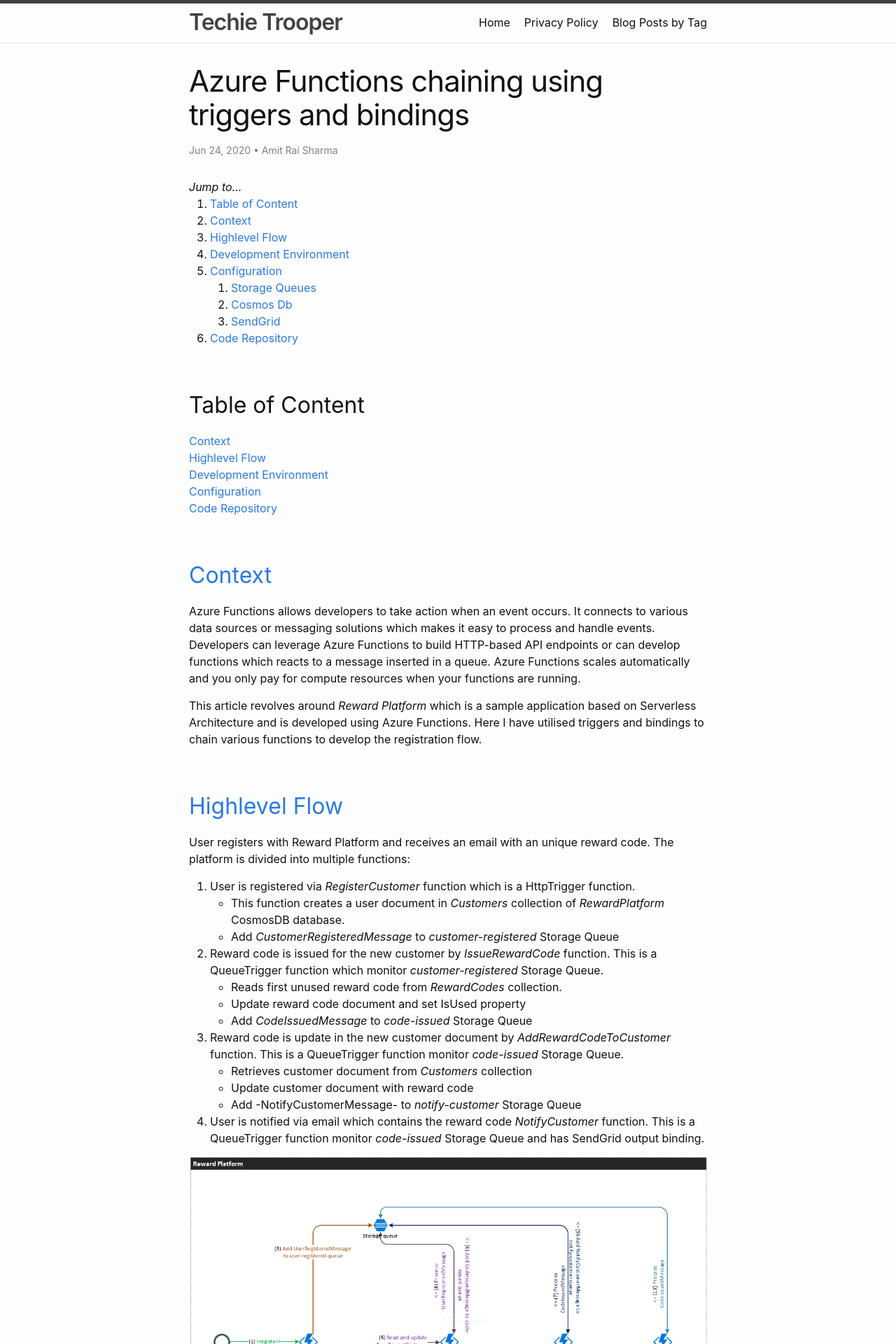
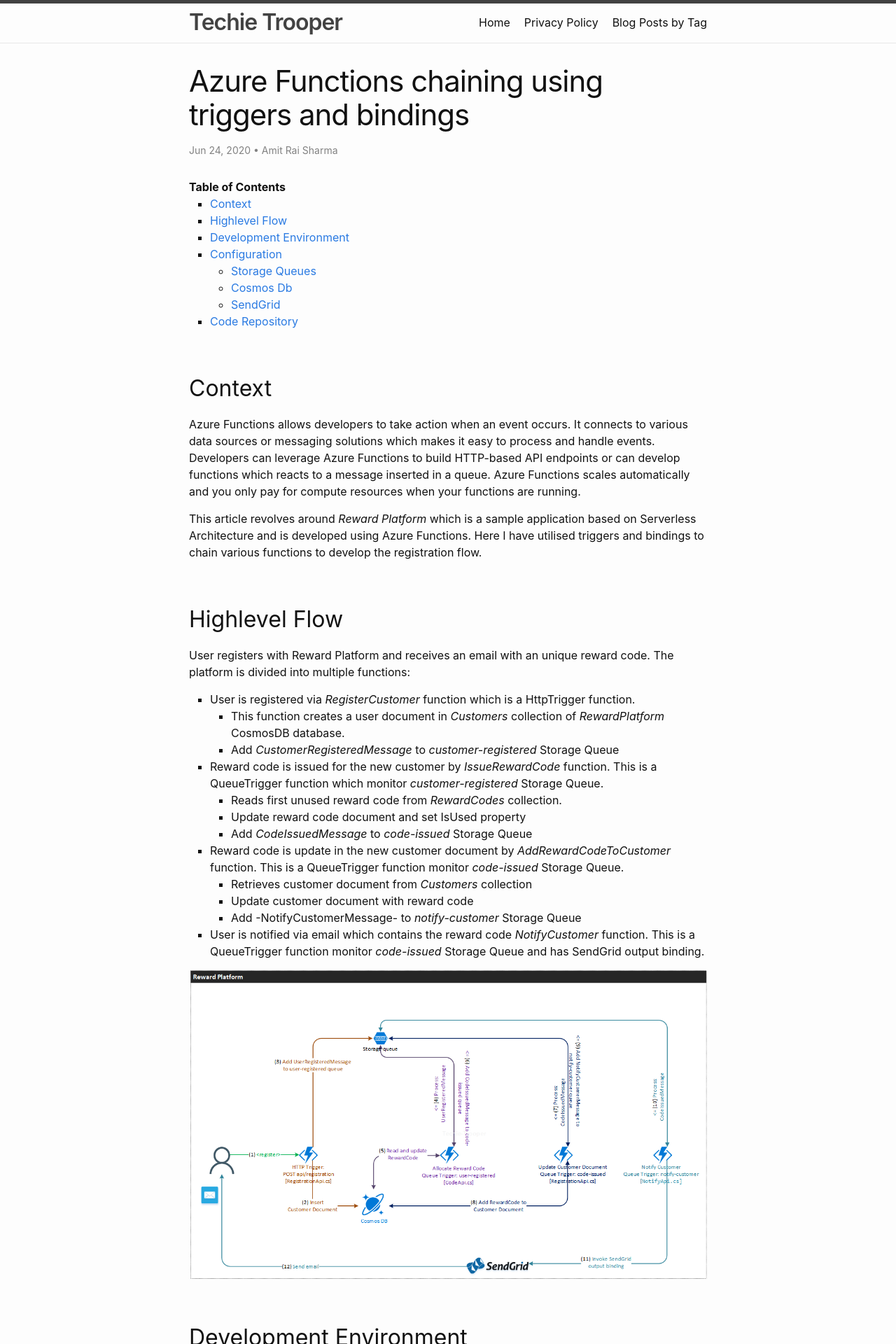
Before and after one commit to aarcosolutions/techie-trooper, a Jekyll site: the page built from _posts/azure/2020-06-24-function-chaining-using-triggers-bindings.md, in a window 1280 px wide. Shown: the top 1920 px of the page at 70% size. Built offline with Jekyll 4.4.1, drawn with Linux system fonts in a browser that asks for light colours; comment, search, counter and statistics services are not loaded.

Commit message:
styling toc

````diff
--- a/_posts/azure/2020-06-24-function-chaining-using-triggers-bindings.md
+++ b/_posts/azure/2020-06-24-function-chaining-using-triggers-bindings.md
@@ -7,20 +7,15 @@ author:
 - Amit Rai Sharma
 tags: azure azure-functions
 ---
-## Table of Content
-[Context](#context)<br>
-[Highlevel Flow](#highlevel-flow)<br>
-[Development Environment](#development-environment)<br>
-[Configuration](#configuration)<br>
-[Code Repository](#code-repository)<br>
 
-## <a href="#context">Context</a>
+
+## Context
 Azure Functions allows developers to take action when an event occurs. It connects to various data sources or messaging solutions which makes it easy to process and handle events. Developers can leverage Azure Functions to build HTTP-based API endpoints or can develop functions which reacts to a message inserted in a queue. Azure Functions scales automatically and you only pay for compute resources when your functions are running.
 
 
 This article revolves around _Reward Platform_ which is a sample application based on Serverless Architecture and is developed using Azure Functions. Here I have utilised triggers and bindings to chain various functions to develop the registration flow.
 
-## <a href="#highlevel-flow">Highlevel Flow</a>
+## Highlevel Flow
 User registers with Reward Platform and receives an email with an unique reward code. The platform is divided into multiple functions:
 
 1. User is registered via _RegisterCustomer_ function which is a HttpTrigger function.
@@ -41,7 +36,7 @@ User registers with Reward Platform and receives an email with an unique reward
 
 ![reward-platform-highlevel.png](/assets/images/reward-platform-highlevel.png)
 
-## <a href="#development-environment">Development Environment</a>
+## Development Environment
 - Visual Studio 2019 / Visual Studio Code
 - [Storage Account Emulator](https://azure.microsoft.com/downloads/) (deployed as part of Azure SDK)
 - [Cosmos DB Emulator](https://aka.ms/cosmosdb-emulator)
@@ -51,7 +46,7 @@ User registers with Reward Platform and receives an email with an unique reward
    - Microsoft.Azure.WebJobs.Extensions.Storage - 3.0.10
    - Microsoft.NET.Sdk.Functions - 3.0.7
 
-## <a href="#configuration">Configuration</a>
+## Configuration
 ### Storage Queues
 Create following queues on your Storage Account / Storage Emulator
 - customer-registered
@@ -77,7 +72,7 @@ Create following queues on your Storage Account / Storage Emulator
 
 You will need a SendGrid account to send emails. I have utilised the free SendGrid account which came with Microsoft Partner Action Pack Subscription.
 
-## <a href="#code-repository">Code Repository</a>
+## Code Repository
 ```bash
 git clone https://aarcosolution@dev.azure.com/aarcosolution/techie-trooper/_git/reward-platform
 ```
--- a/assets/css/style.scss
+++ b/assets/css/style.scss
@@ -29,3 +29,11 @@ a:hover {
   color: #0056b3;
   text-decoration: underline;
 }
+
+li ol li {
+  list-style-type: circle;
+}
+
+li {
+  list-style-type: square;
+}
--- a/assets/js/toc.js
+++ b/assets/js/toc.js
@@ -3,7 +3,7 @@
     $.fn.toc = function(options) {
       var defaults = {
         noBackToTopLinks: false,
-        title: '<i>Jump to...</i>',
+        title: '<b>Table of Contents</b>',
         minimumHeaders: 3,
         headers: 'h1, h2, h3, h4, h5, h6',
         listType: 'ol', // values: [ol|ul]
````
Also changed, not shown: _posts/aws/2019-02-09-aws-wordpress-part-1.md (+7 -6 lines), _posts/aws/2019-02-09-aws-wordpress-part-2.md (+2 -2 lines), _posts/aws/2019-02-09-aws-wordpress-part-3.md (+4 -4 lines).
